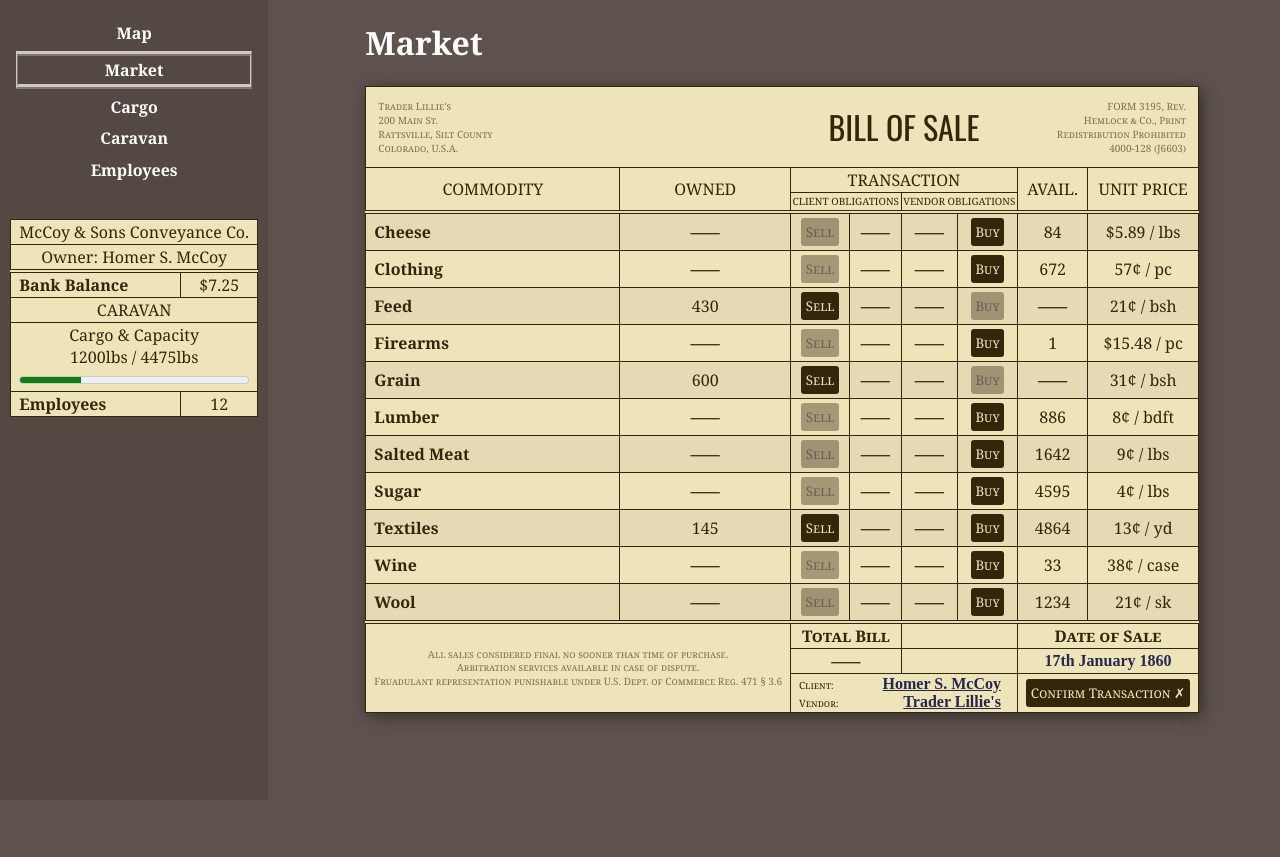
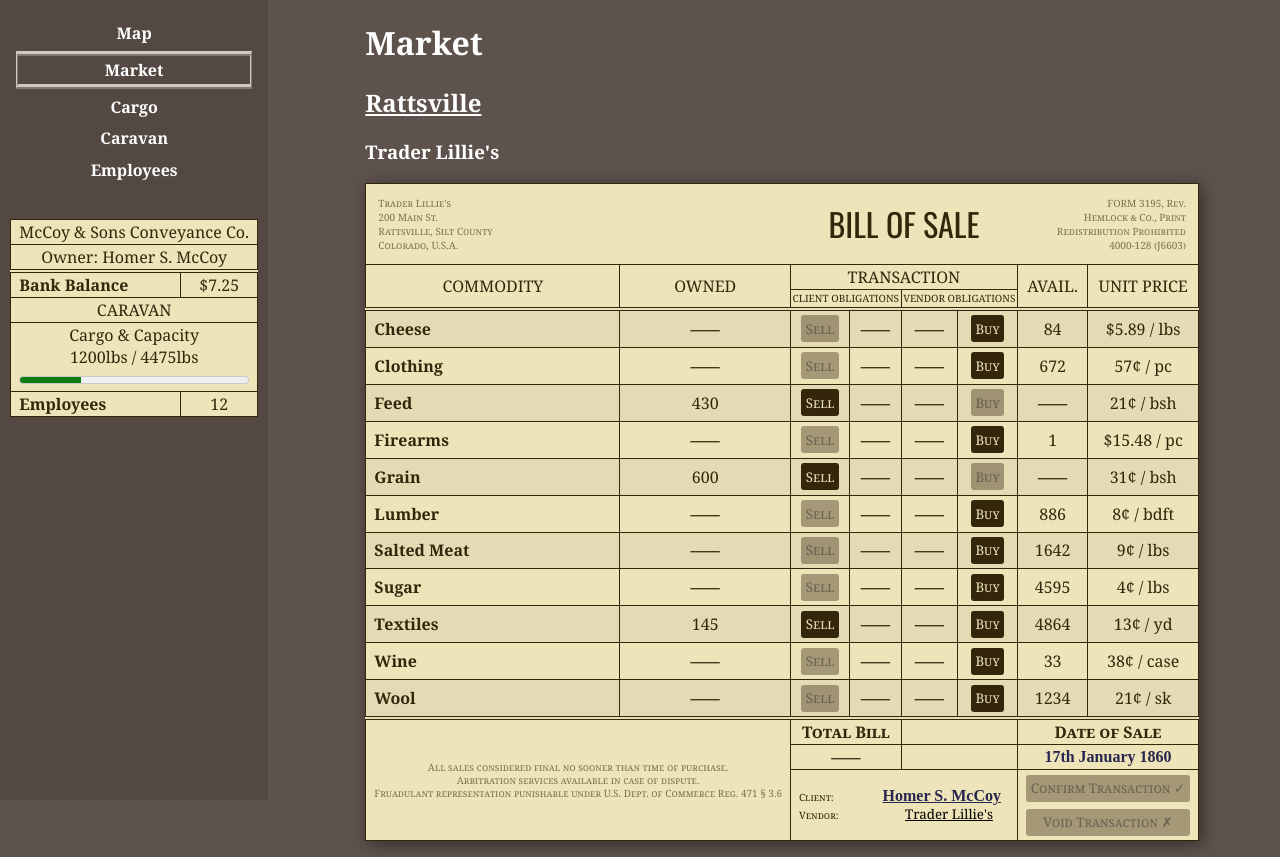
Before and after one commit to eignnx/the-silt-road, a React (Create React App) app: page /game/market in a window 1280 px wide. Before the commit the page ends 800 px from the top, so only its background shows below. Built offline with nearby package versions, Linux system fonts and the light colour scheme; a web font is replaced by a local one.

Commit message:
add Transaction Void button

```diff
--- a/src/routes/MarketView.tsx
+++ b/src/routes/MarketView.tsx
@@ -128,6 +128,8 @@ export default function MarketView() {
 
     return (<>
         <h1>Market</h1>
+        <h2>{currentTown}</h2>
+        <h3>{market.name}</h3>
         <article className='document'>
 
             <table>
@@ -288,18 +290,33 @@ export default function MarketView() {
                             </div>
                             <div>
                                 <span className='signature-label'>Vendor:</span>
-                                <span className='signature'>{market.name}</span>
+                                <span className='printed-signature'>{market.name}</span>
                             </div>
                         </td>
                         <td colSpan={2}>
+                            <div>
+
                                 <button
                                     type="submit"
                                     onClick={submitForm}
-                                disabled={tooExpensiveForPlayer}
+                                    disabled={tooExpensiveForPlayer || Object.keys(currentTxn).length === 0}
                                     title={tooExpensiveForPlayer ? "You lack the funds to make this purchase!" : undefined}
+                                    style={{ width: "100%" }}
                                 >
-                                Confirm Transaction ✗
+                                    Confirm Transaction ✓
                                 </button>
+                            </div>
+                            <div>
+                                <button
+                                    type="reset"
+                                    disabled={totalBill === 0}
+                                    onClick={() => setCurrentTxn({})}
+                                    style={{ width: "100%" }}
+                                >
+                                    Void Transaction ✗
+
+                                </button>
+                            </div>
                         </td>
                     </tr>
                 </tfoot>
--- a/src/styles/MarketView.css
+++ b/src/styles/MarketView.css
@@ -144,6 +144,13 @@ tbody>tr:nth-of-type(odd) {
         color: var(--ink-blue);
         font-weight: bold;
     }
+
+    .printed-signature {
+        font-size: smaller;
+        text-decoration: underline;
+        padding-inline-end: 1rem;
+        color: black;
+    }
 }
 
 .commname,
@@ -163,37 +170,14 @@ tbody>tr:nth-of-type(odd) {
 }
 
 .commname {
-    grid-column: commname;
     text-align: left;
     font-weight: bold;
 }
 
 
-.playerqty {
-    grid-column: playerqty;
-}
-
-.sellbtn {
-    grid-column: sellbtn;
-}
-
-.txnqty {
-    grid-column: txnqty;
-}
-
-.buybtn {
-    grid-column: buybtn;
-}
-
-.marketqty {
-    grid-column: marketqty;
-}
-
 .unitprice {
-    grid-column: unitprice;
     text-align: right;
 }
-
 
 .inventory-row {
     align-items: center;
```
Lines whose indentation alone changed are shown as unchanged.
